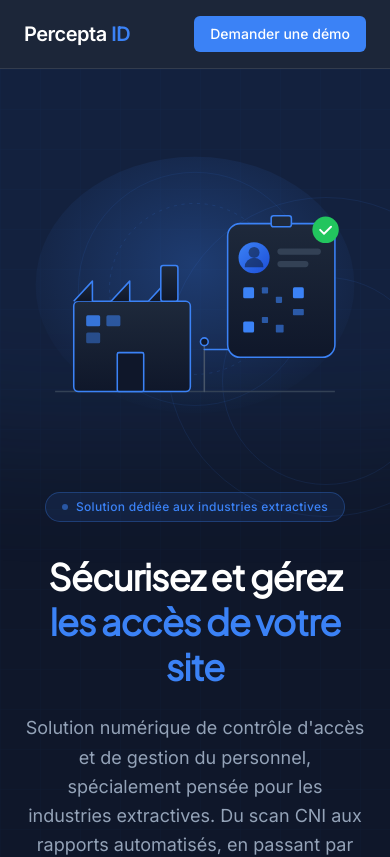
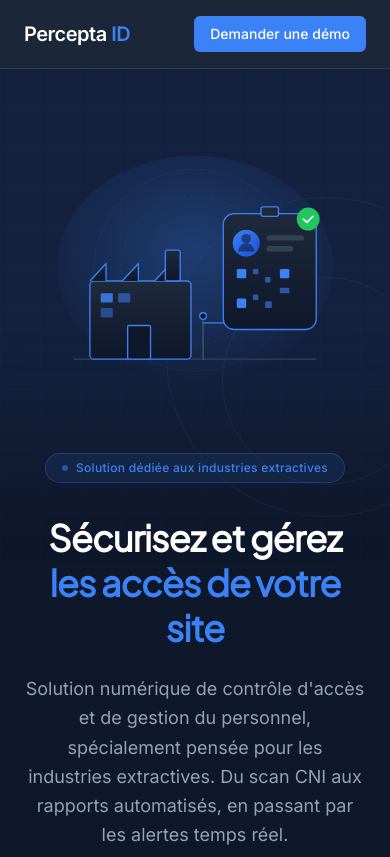
Before and after one commit to IVNorahc/percepta-id, a React (Vite) app: page / in a window 390 px wide. Shown: the top 857 px of the page. Built offline with nearby package versions, Linux system fonts and the light colour scheme; no server answers.

Commit message:
fix: limite hauteur hero illustration sur mobile

```diff
--- a/src/pages/LandingPage.tsx
+++ b/src/pages/LandingPage.tsx
@@ -215,7 +215,7 @@ export default function LandingPage() {
 
             {/* Illustration */}
             <div className="relative order-first lg:order-last">
-              <HeroIllustration className="w-full h-auto max-w-md mx-auto" />
+              <HeroIllustration className="w-full h-auto max-w-md mx-auto max-h-64 sm:max-h-none" />
             </div>
           </div>
 
```
Also changed, not shown: .claude/settings.json.
